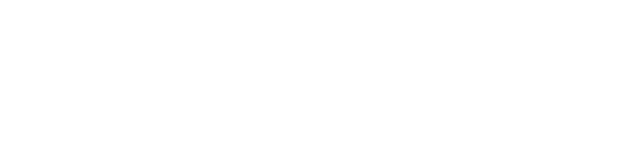
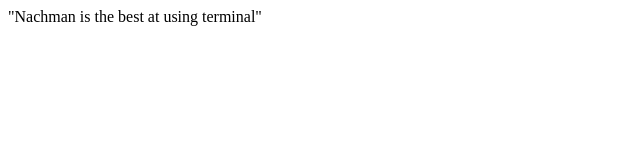
Before and after one commit to JaredNachman/Github-Ping-Pong-Activity, a plain HTML site: page index.html in a window 1280 px wide. Shown: the whole page, without its empty margins (0-640 px from the left). Drawn offline with Linux system fonts and the light colour scheme.

Commit message:
Modified index.html with addition text

```diff
--- a/index.html
+++ b/index.html
@@ -5,7 +5,7 @@
 		  <meta name="viewport" content="width=device-width, initial-scale=1">
       <title>Ping-Pong Activity</title>
     </head>
-
+"Nachman is the best at using terminal"
     <body>
 
     </body>
```
